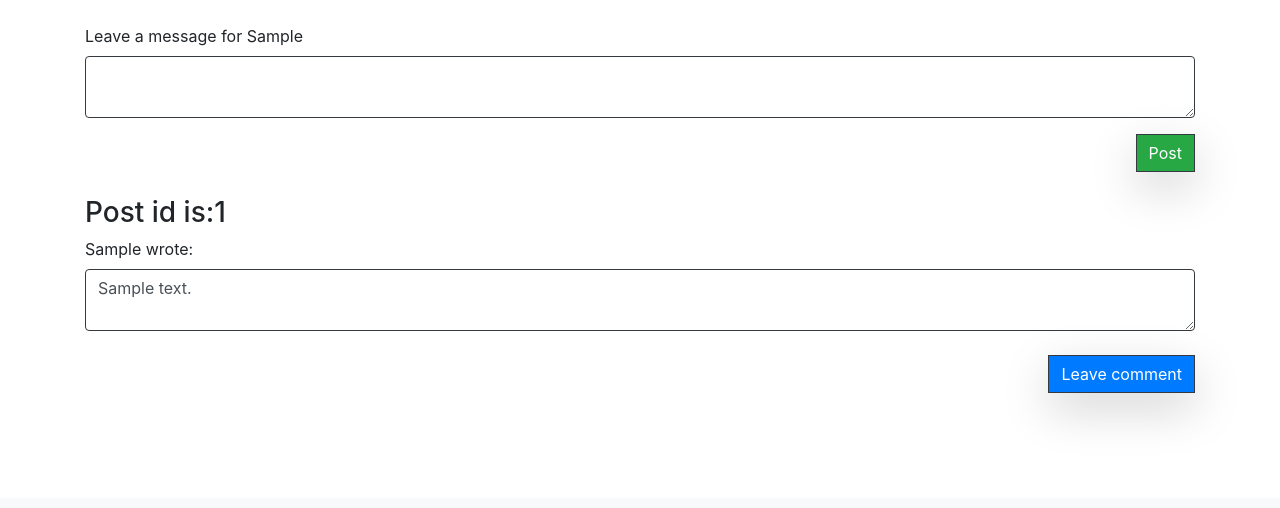
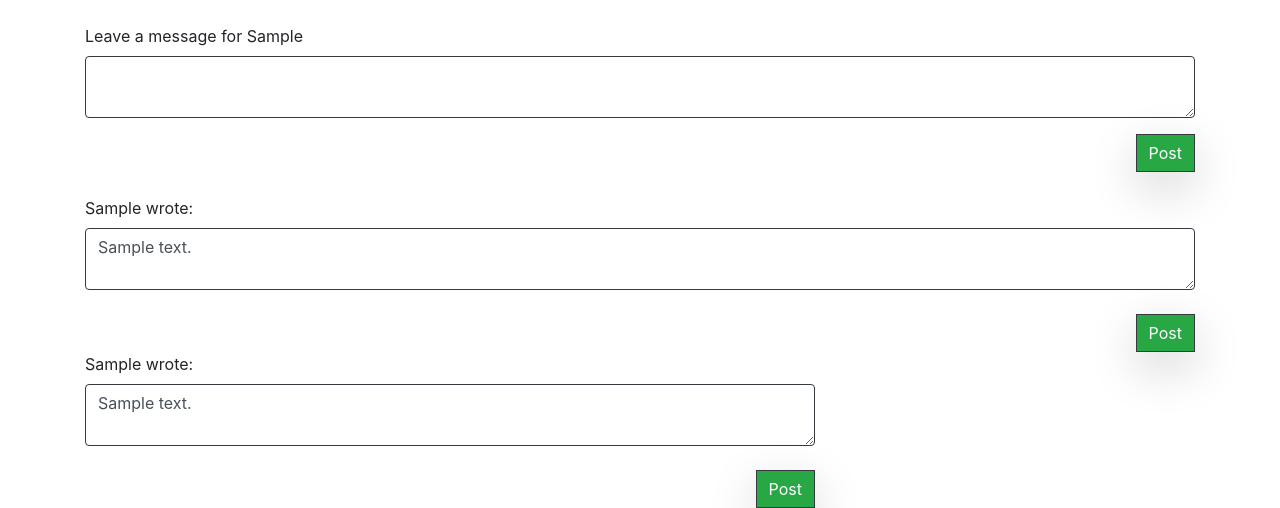
Before and after one commit to jedi132000/user_dashboard_proj, a Django app: template apps/user_dashboard/templates/user_dashboard/show.html in a window 1280 px wide. Shown: the part 302-810 px from the top of the page. Before the commit the page ends 715 px from the top, so only its background shows below. Run offline with Django 3.2, Linux system fonts and the light colour scheme; tables that the repository leaves empty hold one stand-in row (values such as "Sample post"); the template is opened without the code that fills it: values that come from a table or form of the project are taken from there, most other values are stand-ins (such as "Sample title", 1, 10 or a date in 2020); some libraries are stand-ins or nearby versions.

Commit message:
stuck on wall

```diff
--- a/apps/user_dashboard/templates/user_dashboard/show.html
+++ b/apps/user_dashboard/templates/user_dashboard/show.html
@@ -67,10 +67,18 @@
                     </ul>
                     {% endif %}
                     <div class="form-group">
-                            <h3>Post id is:{{post.id}}</h3>
                         <label for="description">{{post.post_sender.first_name}} wrote: </label>
                         <textarea class="form-control border border-dark" name="content">{{post.content}}</textarea>
-                            <a class="mt-4 float-right btn btn-primary border border-dark shadow-lg rounded-0" href="/dashboard/" role="button">Leave comment</a>
+                        <a class="mt-4 float-right btn btn-success border border-dark shadow-lg rounded-0" href="/dashboard/" role="button">Post</a>
+                    </div>
+                </div>
+            </div>
+            <div class="row">
+                <div class="float-right col-md-8">
+                    <div class="form-group">
+                        <label for="description">{{post.post_sender.first_name}} wrote: </label>
+                        <textarea class="form-control border border-dark" name="content">{{post.content}}</textarea>
+                        <a class="mt-4 float-right btn btn-success border border-dark shadow-lg rounded-0" href="/dashboard/" role="button">Post</a>
                     </div>
                 </div>
             </div>
```
Also changed, not shown: apps/user_dashboard/migrations/0004_comment.py (added). Lines whose indentation alone changed are shown as unchanged.
